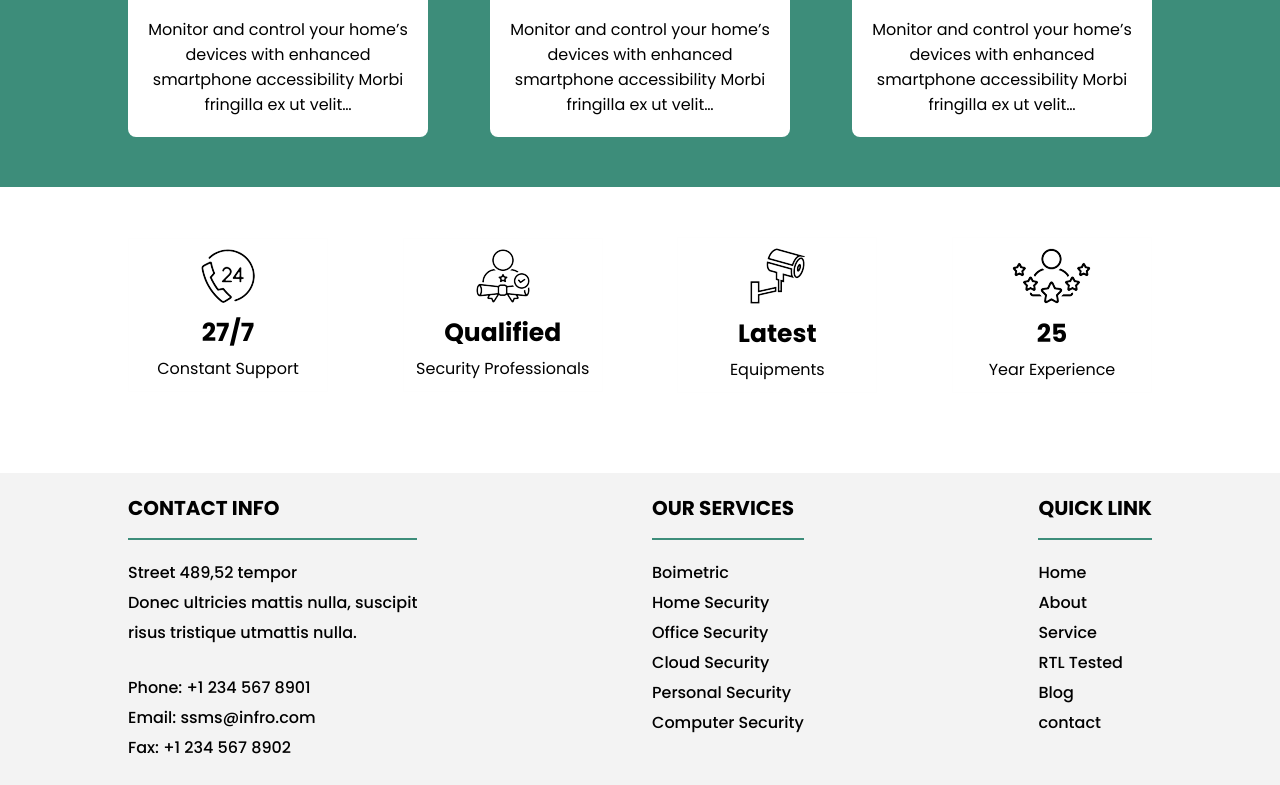
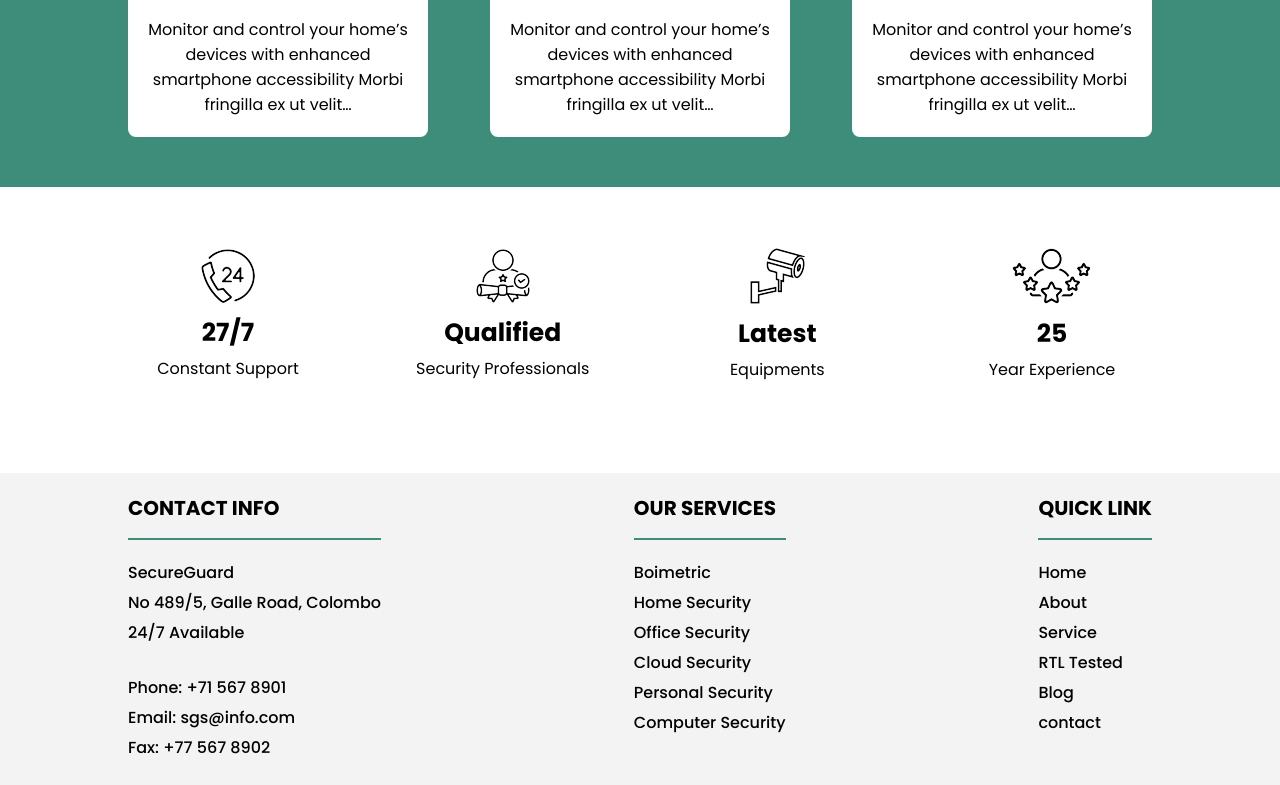
Before and after one commit to CharuniFernando/ITPM-project, a React (Create React App) app in the folder frontend/: page /home in a window 1280 px wide. Shown: the part 1751-2536 px from the top of the page. Built offline with nearby package versions, Linux system fonts and the light colour scheme.

Commit message:
Update Footer.js
update home

```diff
--- a/frontend/src/Components/Home/UserHome/Footer.js
+++ b/frontend/src/Components/Home/UserHome/Footer.js
@@ -6,16 +6,16 @@ function Footer() {
       <div className="footer_row">
         <div className="footer_row_card">
           <p className="footer_topic">Contact Info</p>
-          <p className="conten_footer">Street 489,52 tempor</p>
+          <p className="conten_footer">SecureGuard</p>
           <p className="conten_footer">
-            Donec ultricies mattis nulla, suscipit
+            No 489/5, Galle Road, Colombo
           </p>
-          <p className="conten_footer">risus tristique utmattis nulla.</p>
+          <p className="conten_footer">24/7 Available</p>
 
           <br />
-          <p className="conten_footer">Phone: +1 234 567 8901</p>
-          <p className="conten_footer">Email: ssms@infro.com</p>
-          <p className="conten_footer">Fax: +1 234 567 8902</p>
+          <p className="conten_footer">Phone: +71 567 8901</p>
+          <p className="conten_footer">Email: sgs@info.com</p>
+          <p className="conten_footer">Fax: +77 567 8902</p>
         </div>
         <div className="footer_row_card">
           <p className="footer_topic">Our Services</p>
```
